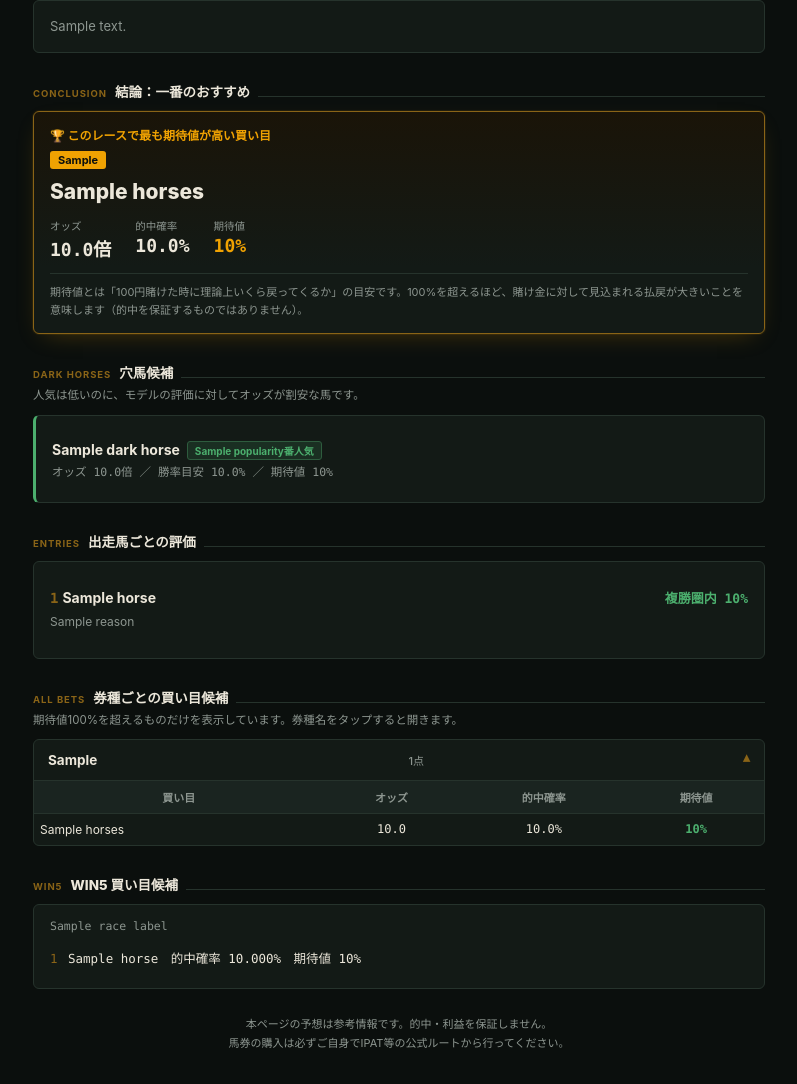
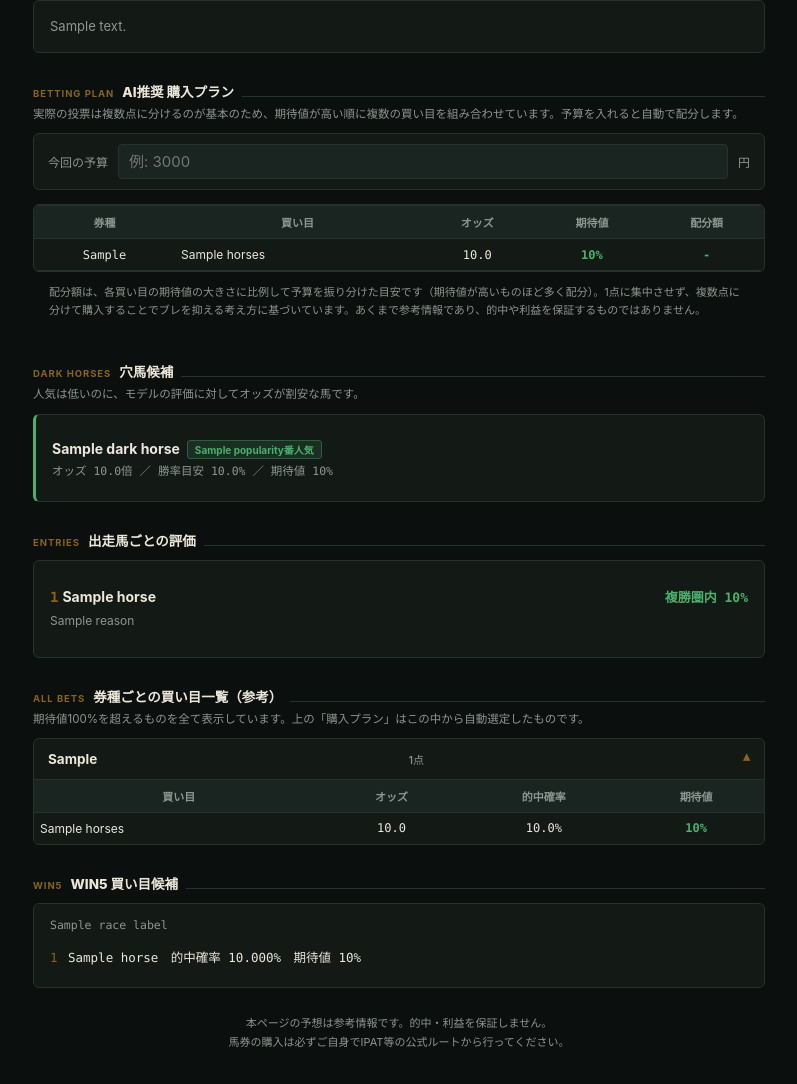
Before and after one commit to yamasan9891-ctrl/keiba-predict, a Flask app: template static_site/templates/race.html in a window 1280 px wide. Shown: the part 111-1195 px from the top of the page, without its empty margins (241-1038 px from the left). After the commit the page ends 1158 px from the top, so only its background shows below. Run offline with Flask 3, Linux system fonts and the light colour scheme; the template is opened without the code that fills it: most values are stand-ins (such as "Sample title", 1, 10 or a date in 2020); parts of the project's set-up code (start-up, migrations or seed data) failed here and were passed over.

Commit message:
add betting ticket design and multi-bet portfolio plan

```diff
--- a/static_site/generate_site.py
+++ b/static_site/generate_site.py
@@ -52,6 +52,7 @@ def generate_race_page(
     race_summary_text: str,
     win5: dict | None = None,
     dark_horses: list | None = None,
+    betting_plan: list | None = None,
 ) -> Path:
     """
     race: {race_id, course, race_number, race_name, surface, distance, track_condition, weather, is_handicap}
@@ -60,6 +61,7 @@ def generate_race_page(
     best_bet: betting.ev_engine.best_bet() の戻り値
     win5: {"race_labels":[...], "combos":[...]} または None
     dark_horses: betting.ev_engine.identify_value_horses() の戻り値 または None
+    betting_plan: betting.ev_engine.build_betting_plan() の戻り値（複数点の購入プラン） または None
     """
     races_dir = DIST_DIR / "races"
     races_dir.mkdir(parents=True, exist_ok=True)
@@ -67,7 +69,7 @@ def generate_race_page(
     html = template.render(
         race=race, horses=horses, ev_tables=ev_tables,
         best_bet=best_bet, race_summary_text=race_summary_text, win5=win5,
-        dark_horses=dark_horses,
+        dark_horses=dark_horses, betting_plan=betting_plan,
     )
     out_path = races_dir / f"{race['race_id']}.html"
     out_path.write_text(html, encoding="utf-8")
--- a/static_site/templates/race.html
+++ b/static_site/templates/race.html
@@ -63,30 +63,66 @@
   }
   .summary-text { font-size: 13px; line-height: 1.75; color: var(--text-dim); }
 
-  /* --- 結論：一番のおすすめ --- */
-  .best-bet {
+  /* --- 結論：馬券風デザイン --- */
+  .ticket {
     position: relative;
     background: linear-gradient(180deg, #1a1408 0%, var(--surface) 70%);
     border: 1px solid var(--amber-dim);
+    border-radius: 10px;
     box-shadow: 0 0 0 1px rgba(240,162,2,0.08), 0 8px 24px -12px var(--amber-glow);
+    padding: 0;
+    overflow: hidden;
   }
-  .best-bet .tag {
-    font-size: 12px; font-weight: 800; color: var(--amber);
+  .ticket-head {
+    display: flex; justify-content: space-between; align-items: center;
+    padding: 10px 16px; background: rgba(240,162,2,0.08);
+    border-bottom: 1px dashed var(--amber-dim);
   }
-  .best-bet .type {
-    display: inline-block; font-size: 11px; color: var(--bg); background: var(--amber);
-    font-weight: 700; padding: 2px 8px; border-radius: 3px; margin-top: 8px;
+  .ticket-head .label { font-size: 11px; font-weight: 800; color: var(--amber); letter-spacing: 0.05em; }
+  .ticket-head .type-badge {
+    font-size: 11px; color: var(--bg); background: var(--amber);
+    font-weight: 800; padding: 3px 10px; border-radius: 3px;
   }
-  .best-bet .horses {
-    font-size: 21px; font-weight: 800; margin: 8px 0 12px;
-    color: var(--text); line-height: 1.4;
+  .ticket-body { padding: 16px; }
+  .ticket .horses {
+    font-size: 20px; font-weight: 800; margin: 0 0 14px;
+    color: var(--text); line-height: 1.45;
   }
-  .best-bet .stat-row { display: flex; }
-  .best-bet .stat { margin-right: 24px; }
-  .best-bet .stat .label { font-size: 10.5px; color: var(--text-dim); }
-  .best-bet .stat .value { font-size: 18px; font-weight: 800; margin-top: 2px; }
-  .best-bet .stat.ev .value { color: var(--amber); }
-  .best-bet .footnote { font-size: 11px; color: var(--text-dim); margin-top: 12px; line-height: 1.6; border-top: 1px solid var(--line); padding-top: 10px; }
+  .ticket-stats {
+    display: grid; grid-template-columns: repeat(3, 1fr); gap: 8px;
+    padding: 12px 0; border-top: 1px dashed var(--line); border-bottom: 1px dashed var(--line);
+  }
+  .ticket-stats .stat { text-align: center; }
+  .ticket-stats .stat .label { font-size: 10px; color: var(--text-dim); }
+  .ticket-stats .stat .value { font-size: 16px; font-weight: 800; margin-top: 3px; }
+  .ticket-stats .stat.ev .value { color: var(--amber); }
+
+  .ticket-amount {
+    margin-top: 14px; padding: 12px; background: var(--surface-2);
+    border-radius: 6px; display: flex; justify-content: space-between; align-items: center;
+  }
+  .ticket-amount .label { font-size: 11px; color: var(--text-dim); }
+  .ticket-amount .value { font-size: 22px; font-weight: 800; color: var(--green); }
+  .ticket-amount .value::before { content: "¥"; font-size: 14px; margin-right: 2px; }
+
+  .footnote { font-size: 11px; color: var(--text-dim); margin-top: 12px; line-height: 1.6; padding: 0 16px 14px; }
+
+  /* --- 予算入力 --- */
+  .budget-box {
+    display: flex; align-items: center; gap: 10px;
+    background: var(--surface); border: 1px solid var(--line); border-radius: 6px;
+    padding: 10px 14px; margin-bottom: 14px;
+  }
+  .budget-box label { font-size: 12px; color: var(--text-dim); white-space: nowrap; }
+  .budget-box input {
+    flex: 1; background: var(--surface-2); border: 1px solid var(--line); border-radius: 4px;
+    color: var(--text); font-size: 15px; padding: 7px 10px; font-family: inherit;
+    -moz-appearance: textfield;
+  }
+  .budget-box input::-webkit-outer-spin-button, .budget-box input::-webkit-inner-spin-button { margin: 0; }
+  .budget-box .unit { font-size: 12px; color: var(--text-dim); }
+  .stake-cell { color: var(--green); font-weight: 700; }
+
 
   /* --- 穴馬候補 --- */
   .dark-horse-card { border-left: 3px solid var(--green); }
@@ -177,19 +213,35 @@
 <main>
   <div class="card summary-text">{{ race_summary_text }}</div>
 
-  {% if best_bet %}
-  <div class="section-title"><span class="en">Conclusion</span>結論：一番のおすすめ</div>
-  <div class="card best-bet">
-    <div class="tag">🏆 このレースで最も期待値が高い買い目</div>
-    <div class="type">{{ best_bet.bet_type }}</div>
-    <div class="horses">{{ best_bet.horses }}</div>
-    <div class="stat-row mono">
-      <div class="stat"><div class="label">オッズ</div><div class="value">{{ "%.1f"|format(best_bet.odds) }}倍</div></div>
-      <div class="stat"><div class="label">的中確率</div><div class="value">{{ "%.1f"|format(best_bet.probability * 100) }}%</div></div>
-      <div class="stat ev"><div class="label">期待値</div><div class="value">{{ "%.0f"|format(best_bet.ev * 100) }}%</div></div>
-    </div>
-    <div class="footnote">期待値とは「100円賭けた時に理論上いくら戻ってくるか」の目安です。100%を超えるほど、賭け金に対して見込まれる払戻が大きいことを意味します（的中を保証するものではありません）。</div>
+  {% if betting_plan %}
+  <div class="section-title"><span class="en">Betting Plan</span>AI推奨 購入プラン</div>
+  <div class="section-hint">実際の投票は複数点に分けるのが基本のため、期待値が高い順に複数の買い目を組み合わせています。予算を入れると自動で配分します。</div>
+  <div class="budget-box">
+    <label for="budgetInput">今回の予算</label>
+    <input type="number" id="budgetInput" inputmode="numeric" placeholder="例: 3000" min="0" step="100">
+    <span class="unit">円</span>
   </div>
+  <div class="card" style="padding:0; overflow:hidden;">
+    <table id="planTable">
+      <thead><tr><th>券種</th><th>買い目</th><th>オッズ</th><th>期待値</th><th>配分額</th></tr></thead>
+      <tbody>
+        {% for p in betting_plan %}
+        <tr data-ev="{{ p.ev }}">
+          <td class="mono">{{ p.bet_type }}</td>
+          <td class="horses-cell">{{ p.horses }}</td>
+          <td class="mono">{{ "%.1f"|format(p.odds) }}</td>
+          <td class="ev-cell mono">{{ "%.0f"|format(p.ev * 100) }}%</td>
+          <td class="mono stake-cell">-</td>
+        </tr>
+        {% endfor %}
+        <tr id="planTotalRow" style="display:none;">
+          <td colspan="4" style="text-align:right; font-weight:800;">合計</td>
+          <td class="mono" id="planTotal" style="font-weight:800; color:var(--green);">-</td>
+        </tr>
+      </tbody>
+    </table>
+  </div>
+  <div class="footnote">配分額は、各買い目の期待値の大きさに比例して予算を振り分けた目安です（期待値が高いものほど多く配分）。1点に集中させず、複数点に分けて購入することでブレを抑える考え方に基づいています。あくまで参考情報であり、的中や利益を保証するものではありません。</div>
   {% endif %}
 
   {% if dark_horses %}
@@ -218,8 +270,8 @@
     {% endfor %}
   </div>
 
-  <div class="section-title"><span class="en">All Bets</span>券種ごとの買い目候補</div>
-  <div class="section-hint">期待値100%を超えるものだけを表示しています。券種名をタップすると開きます。</div>
+  <div class="section-title"><span class="en">All Bets</span>券種ごとの買い目一覧（参考）</div>
+  <div class="section-hint">期待値100%を超えるものを全て表示しています。上の「購入プラン」はこの中から自動選定したものです。</div>
   {% for bet_type, rows in ev_tables.items() %}
   <details class="bet-group"{% if loop.first and rows %} open{% endif %}>
     <summary>{{ bet_type }} <span class="count">{{ rows|length }}点</span></summary>
@@ -253,5 +305,49 @@
 
   <div class="disclaimer">本ページの予想は参考情報です。的中・利益を保証しません。<br>馬券の購入は必ずご自身でIPAT等の公式ルートから行ってください。</div>
 </main>
+
+<script>
+(function () {
+  const UNIT = 100;  // JRAの購入単位（100円）に丸める
+
+  function recalc() {
+    const budget = parseFloat(document.getElementById('budgetInput').value) || 0;
+    const rows = Array.from(document.querySelectorAll('#planTable tbody tr[data-ev]'));
+    const totalRow = document.getElementById('planTotalRow');
+    const totalCell = document.getElementById('planTotal');
+
+    if (!rows.length) return;
+
+    if (budget <= 0) {
+      rows.forEach(function (tr) { tr.querySelector('.stake-cell').textContent = '-'; });
+      if (totalRow) totalRow.style.display = 'none';
+      return;
+    }
+
+    // 期待値(EV)が高いものほど多く配分する（EVの合計に対する比率で按分）
+    const evs = rows.map(function (tr) { return Math.max(0, parseFloat(tr.dataset.ev) - 1); }); // 100%超過分だけを重みにする
+    const totalWeight = evs.reduce(function (a, b) { return a + b; }, 0);
+
+    let allocated = 0;
+    rows.forEach(function (tr, i) {
+      const weight = totalWeight > 0 ? evs[i] / totalWeight : 1 / rows.length;
+      const raw = budget * weight;
+      const amount = Math.floor(raw / UNIT) * UNIT;
+      allocated += amount;
+      tr.querySelector('.stake-cell').textContent = amount > 0 ? amount.toLocaleString('ja-JP') + '円' : '見送り';
+    });
+
+    if (totalRow && totalCell) {
+      totalRow.style.display = '';
+      totalCell.textContent = allocated.toLocaleString('ja-JP') + '円 / ' + budget.toLocaleString('ja-JP') + '円中';
+    }
+  }
+
+  const input = document.getElementById('budgetInput');
+  if (input) {
+    input.addEventListener('input', recalc);
+  }
+})();
+</script>
 </body>
 </html>
--- a/weekly_pipeline.py
+++ b/weekly_pipeline.py
@@ -17,7 +17,7 @@ from scraper.netkeiba_scraper import fetch_shutuba, fetch_this_week_race_ids, fe
 from scraper.odds_scraper import fetch_all_odds
 from model.predict import predict as predict_race, precompute_current_stats
 from features.feature_engineering import load_race_entries
-from betting.ev_engine import normalize_strengths, build_ev_table, best_bet, positive_ev_rows, identify_value_horses
+from betting.ev_engine import normalize_strengths, build_ev_table, best_bet, positive_ev_rows, identify_value_horses, build_betting_plan
 from betting.reasoning import generate_reason, summarize_race
 from betting.win5 import race_win_candidates, build_win5_combinations
 from static_site.generate_site import generate_index, generate_race_page
@@ -45,6 +45,7 @@ def build_race_page_data(race_id: str, race_meta: dict, stats, is_win5: bool = F
     ev_tables_all = build_ev_table(strengths, odds, names)
     ev_tables_positive = positive_ev_rows(ev_tables_all)
     bb = best_bet(ev_tables_all)
+    betting_plan = build_betting_plan(ev_tables_all, max_picks=5)
 
     popularity = dict(zip(pred_df["horse_number"].astype(str), pred_df.get("popularity", [])))
     dark_horses = identify_value_horses(
@@ -80,6 +81,7 @@ def build_race_page_data(race_id: str, race_meta: dict, stats, is_win5: bool = F
         "best_bet": bb,
         "race_summary_text": summary_text,
         "dark_horses": dark_horses,
+        "betting_plan": betting_plan,
     }, strengths
 
 
```
Also changed, not shown: betting/ev_engine.py (+23 -1 lines).
